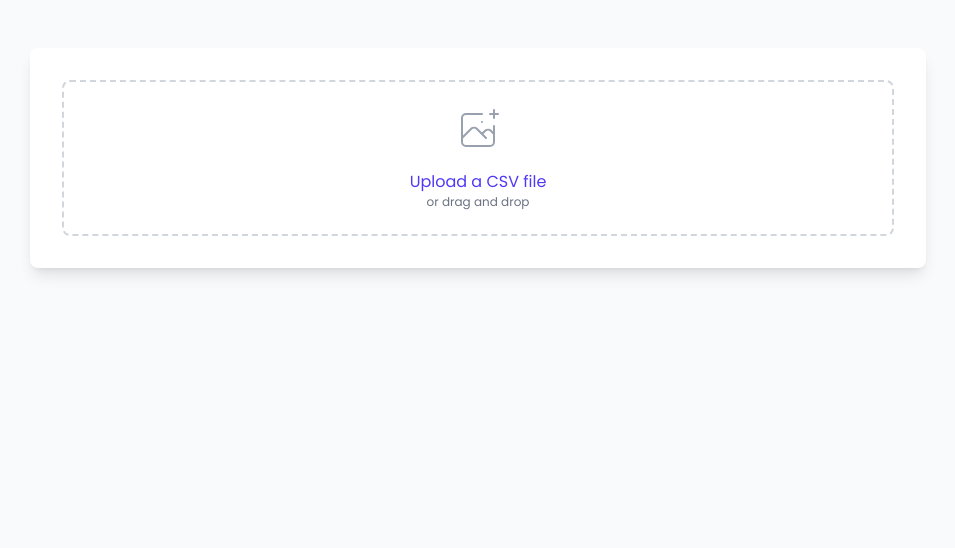
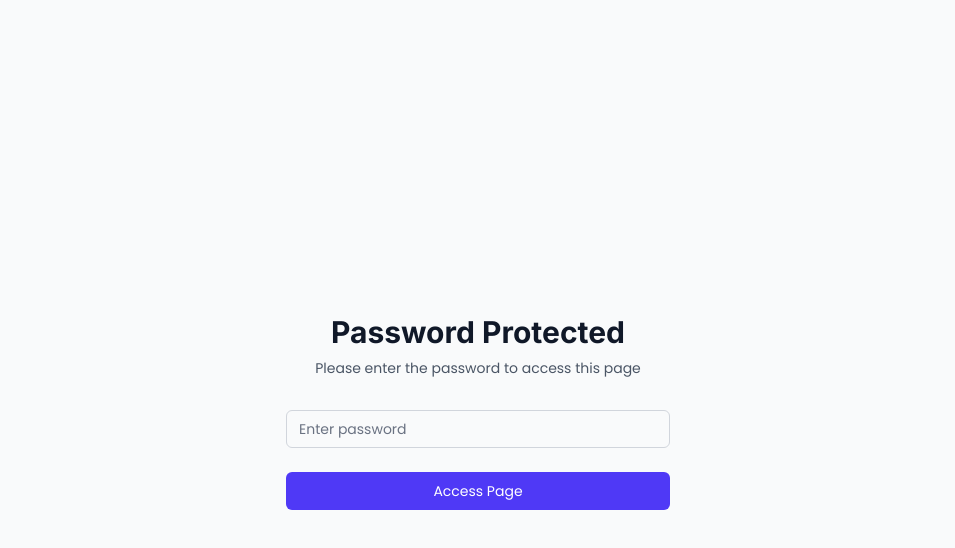
Before and after one commit to uxph/certificates, a Next.js app: page /csv-upload in a window 1280 px wide. Shown: the top 548 px of the page, without its empty margins (162-1117 px from the left). Built offline with nearby package versions, Linux system fonts and the light colour scheme; no server answers; what @iconify/tailwind4 would draw is missing.

Commit message:
add password protection to csv upload

```diff
--- a/src/app/csv-upload/page.js
+++ b/src/app/csv-upload/page.js
@@ -1,6 +1,12 @@
 import PasswordProtection from "@/components/PasswordProtection";
 import CSVUpload from "@/components/CSVUpload";
+import { checkAuth } from "../actions/auth";
 
-export default function CSVUploadPage() {
+export default async function CSVUploadPage() {
+  const isAuthenticated = await checkAuth();
+  if (!isAuthenticated) {
+    return <PasswordProtection />;
+  }
+
   return <CSVUpload />;
 }
```
